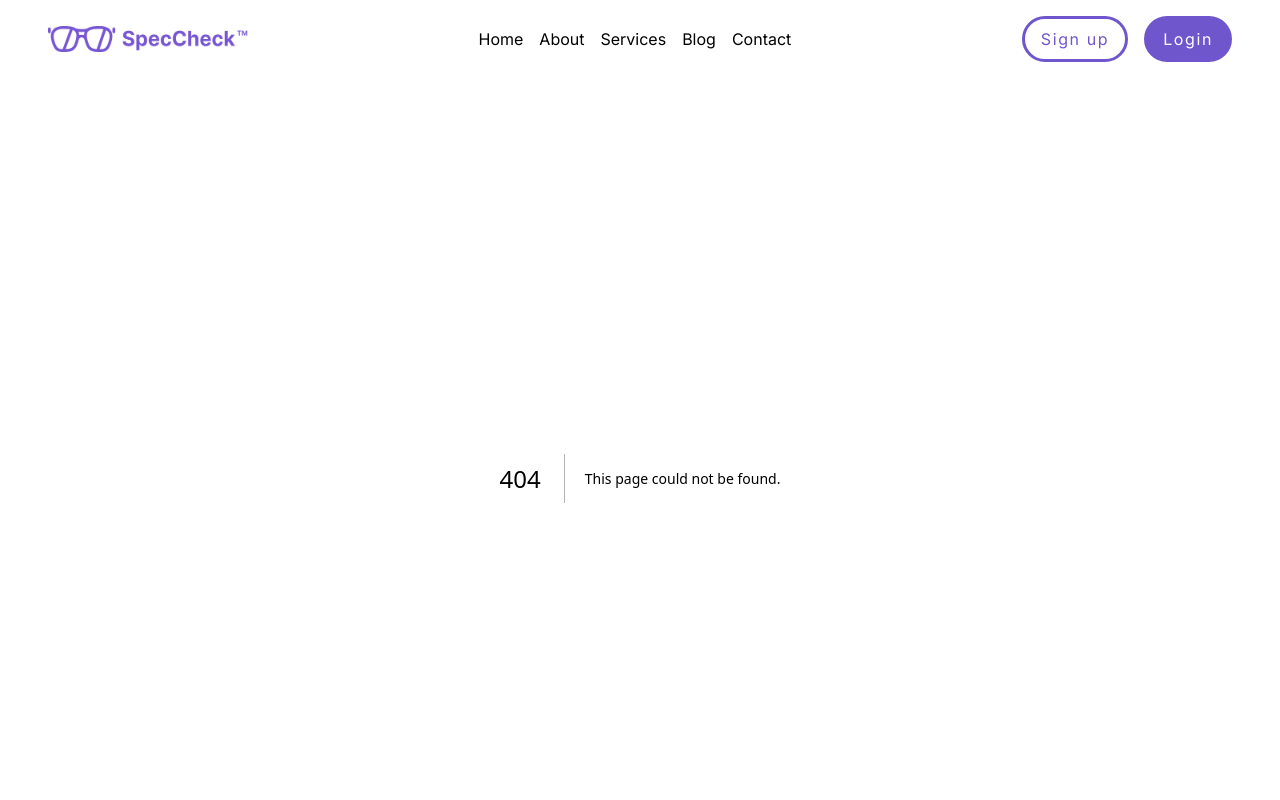
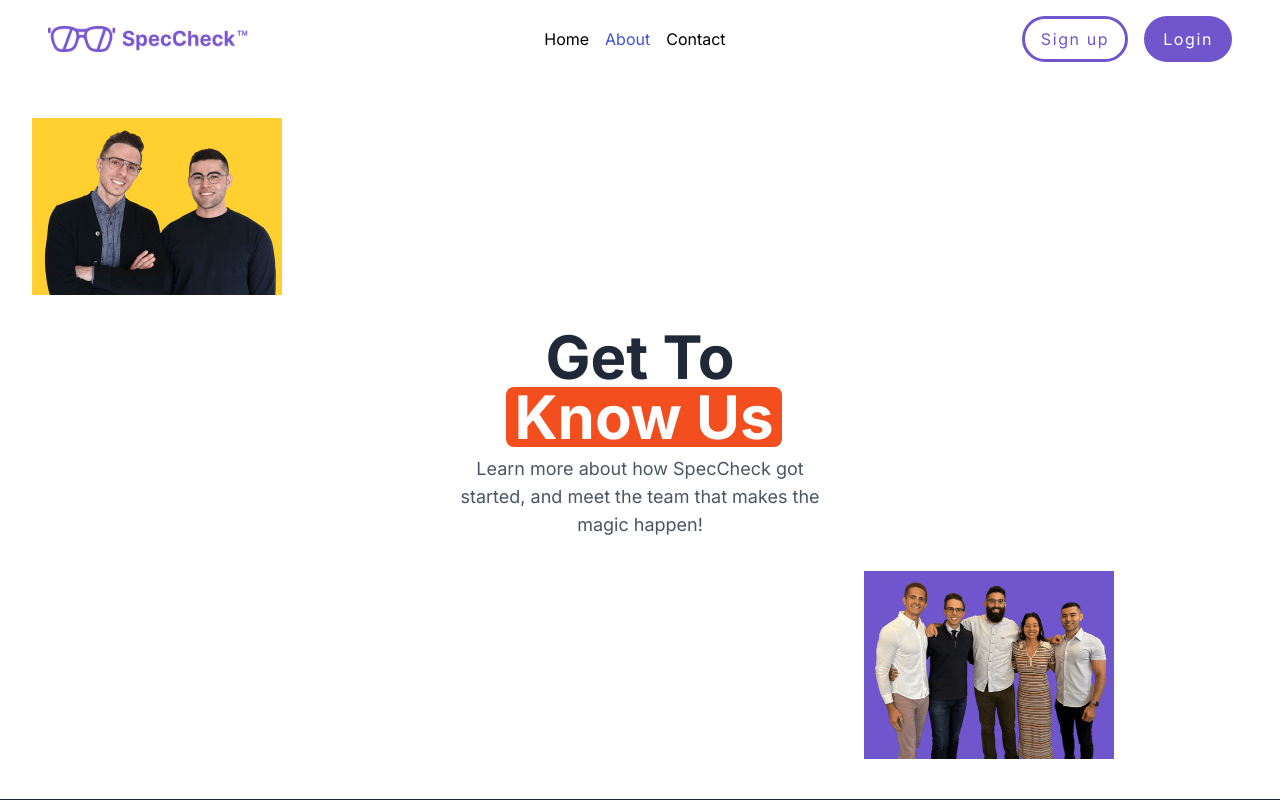
Before and after one commit to Priyanshu9898/SpecCheck, a Next.js app: page /about in a window 1280 px wide. Before the commit this address had no page. Shown: the top 800 px of the page. Built offline with nearby package versions, Linux system fonts and the light colour scheme.

Commit message:
added hover effect on navlinks, about us hero section is build

```diff
--- /dev/null
+++ b/src/app/(Pages)/about/components/AboutHeroSection.tsx
@@ -0,0 +1,71 @@
+"use client";
+
+// components/AboutHeroSection.tsx
+import Image from "next/image";
+import { motion } from "framer-motion";
+import React from "react";
+
+const AboutHeroSection = () => {
+  const variants = {
+    hidden: { y: 50, opacity: 0 },
+    visible: {
+      y: 0,
+      opacity: 1,
+      transition: { type: "spring", duration: 0.8, delay: 0.2 },
+    },
+  };
+
+  return (
+    <div className="max-w-7xl mx-auto px-4 sm:px-6 lg:px-8 py-10 grid grid-cols-1 md:grid-cols-3 gap-2 md:gap-8 items-start md:items-center">
+      <motion.div
+        initial="hidden"
+        animate="visible"
+        variants={variants}
+        className="md:col-start-1 md:row-start-1"
+      >
+        <Image
+          src="/Images/about1.png"
+          alt="First Image"
+          width={250}
+          height={250}
+          className="transform rotate-0"
+        />
+      </motion.div>
+
+      <motion.div
+        initial="hidden"
+        animate="visible"
+        variants={variants}
+        className="flex flex-col items-center justify-center md:col-start-2 md:row-start-2 text-center"
+      >
+        <h1 className="text-6xl text-gray-800 font-bold">
+          Get To{" "}
+          <span className="inline-block rounded-lg bg-[#f24e1e] text-white ml-2 px-2">
+            Know Us
+          </span>
+        </h1>
+        <p className="mt-2 text-lg text-gray-600">
+          Learn more about how SpecCheck got started, and meet the team that
+          makes the magic happen!
+        </p>
+      </motion.div>
+
+      <motion.div
+        initial="hidden"
+        animate="visible"
+        variants={variants}
+        className="md:col-start-3 md:row-start-3 self-end"
+      >
+        <Image
+          src="/Images/about2.png"
+          alt="Second Image"
+          width={250}
+          height={250}
+          className="transform rotate-0"
+        />
+      </motion.div>
+    </div>
+  );
+};
+
+export default AboutHeroSection;
--- /dev/null
+++ b/src/app/(Pages)/about/page.tsx
@@ -0,0 +1,12 @@
+import React from "react";
+import AboutHeroSection from "./components/AboutHeroSection";
+
+const About = () => {
+  return (
+    <>
+      <AboutHeroSection />
+    </>
+  );
+};
+
+export default About;
--- a/src/app/globals.css
+++ b/src/app/globals.css
@@ -74,3 +74,35 @@
     @apply bg-background text-foreground;
   }
 }
+
+.hover-link {
+  position: relative;
+  overflow: hidden;
+  transition: color 0.3s ease;
+}
+
+.hover-link::after {
+  content: "";
+  position: absolute;
+  width: 100%;
+  transform: scaleX(0);
+  height: 2px;
+  bottom: 0;
+  left: 0;
+  background-color: rgb(61, 83, 219);
+  transform-origin: bottom right;
+  transition: transform 0.3s ease-out;
+}
+
+.hover-link:hover::after {
+  transform: scaleX(1);
+  transform-origin: bottom left;
+}
+
+.hover-link:hover {
+  color: rgb(61, 83, 219);
+}
+
+.active {
+  color: rgb(61, 83, 219);
+}
--- a/src/components/shared/Navbar.tsx
+++ b/src/components/shared/Navbar.tsx
@@ -11,8 +11,13 @@ import {
   FiPieChart,
 } from "react-icons/fi";
 import { AnimatePresence, motion } from "framer-motion";
+import { usePathname } from "next/navigation";
 
 const Navbar: React.FC = () => {
+  const pathname = usePathname();
+
+  const isActive = (currPage: string) => pathname === currPage;
+
   const [isOpen, setIsOpen] = useState(false);
 
   return (
@@ -37,19 +42,28 @@ const Navbar: React.FC = () => {
             isOpen ? "block" : "hidden"
           }`}
         >
-          <Link href="/home" className="hover:underline">
+          <Link
+            href="/"
+            className={`hover-link ${isActive("/") ? "active" : ""}`}
+          >
             Home
           </Link>
-          <Link href="/about" className="hover:underline">
+          <Link
+            href="/about"
+            className={`hover-link ${isActive("/about") ? "active" : ""}`}
+          >
             About
           </Link>
-          <Link href="/services" className="hover:underline">
+          {/* <Link href="/services" className="hover:underline">
             Services
           </Link>
           <Link href="/blog" className="hover:underline">
             Blog
-          </Link>
-          <Link href="/contact" className="hover:underline">
+          </Link> */}
+          <Link
+            href="/contact"
+            className={`hover-link ${isActive("/contact") ? "active" : ""}`}
+          >
             Contact
           </Link>
         </div>
```
Also changed, not shown: public/Images/about1.png (added), public/Images/about2.png (added). Lines whose indentation alone changed are shown as unchanged.
